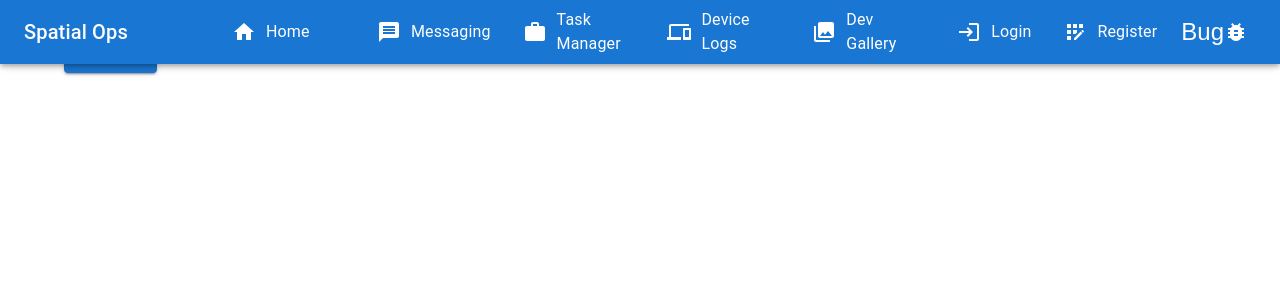
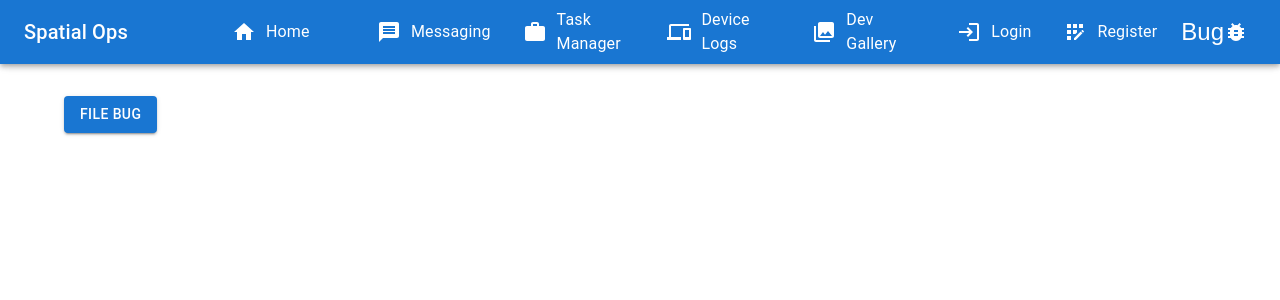
Before and after one commit to victoroyoma/SpatialOpsV2, a React (Create React App) app in the folder Frontend/: page /devices in a window 1280 px wide. Shown: the top 300 px of the page. Built offline with nearby package versions, Linux system fonts and the light colour scheme.

Commit message:
device log rework v2

```diff
--- a/Frontend/src/pages/Devices.jsx
+++ b/Frontend/src/pages/Devices.jsx
@@ -17,7 +17,7 @@ function DeviceLog() {
   };
 
   return (
-    <Container maxWidth="lg">
+    <Container component="main" sx={{ mt: 10 }} maxWidth="lg">
       <Grid container spacing={2} style={{ marginTop: "20px" }}>
         <Grid item xs={12}>
           <Button
```
